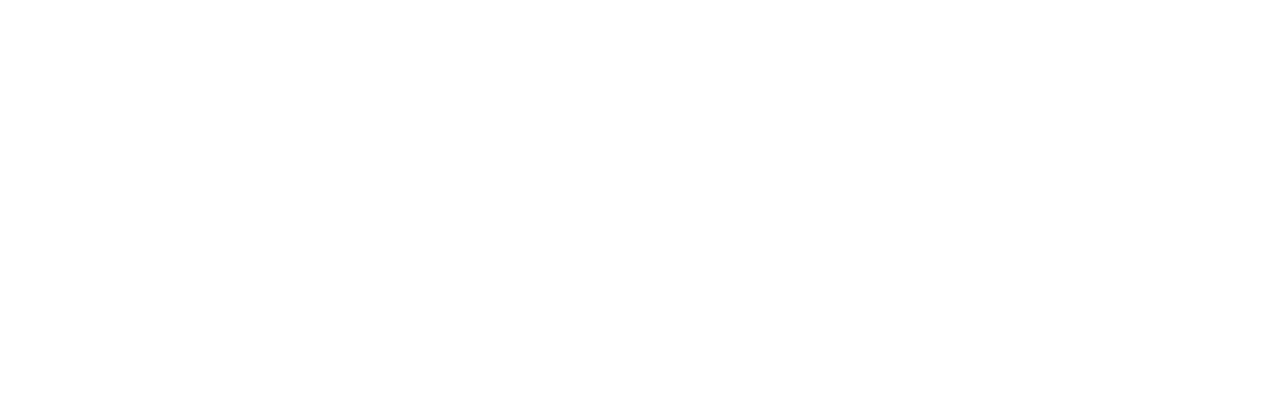
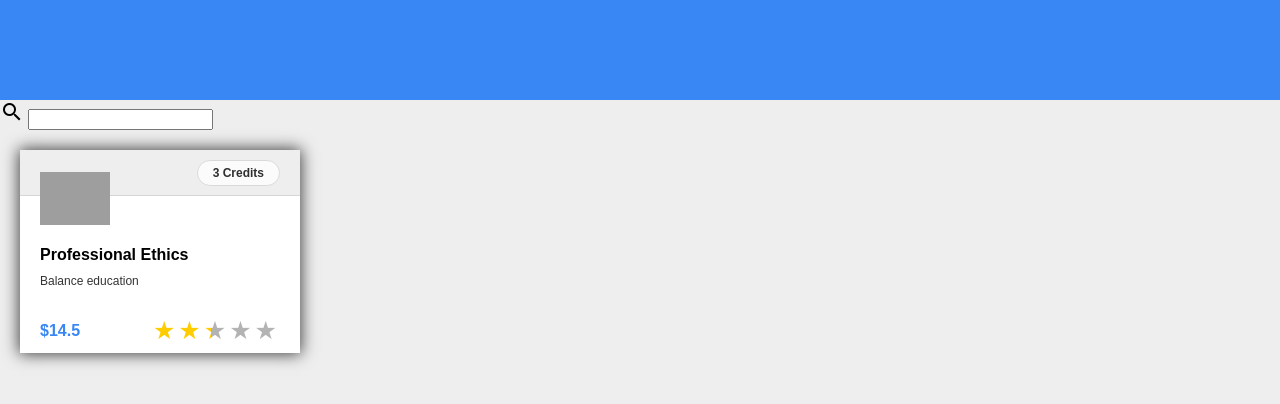
Before and after one commit to daniemc/courses-lib, a plain HTML site: page index.html in a window 1280 px wide. Drawn offline with nearby package versions, Linux system fonts and the light colour scheme; grey boxes are pictures that could not be loaded; files whose address does not match are found by name.

Commit message:
create card element to show courses

```diff
--- a/assets/css/styles.css
+++ b/assets/css/styles.css
@@ -0,0 +1,118 @@
+:root {
+    --app-background-color: #eee;
+    --app-primary-color: #3987f4;
+    --star-size: 60px;
+    --star-color: #b3b3b3;
+    --star-background: #fc0;
+}
+
+body {
+    font-family: Arial, Helvetica, sans-serif;
+    margin: 0 !important;
+    padding: 0 !important;
+    background: var(--app-background-color);
+}
+
+.container {
+    width: 100%;
+}
+
+.header {
+
+    height: 100px;
+    width: 100%;
+    background-color: var(--app-primary-color);
+}
+
+.app {
+
+}
+
+.card {
+    width: 280px;
+    display: flex;
+    flex-direction: column;
+    margin: 20px;
+
+    background-color: #fff;
+    -webkit-box-shadow: 0px 0px 15px 1px rgba(0,0,0,0.75);
+    -moz-box-shadow: 0px 0px 15px 1px rgba(0,0,0,0.75);
+    box-shadow: 0px 0px 15px 1px rgba(0,0,0,0.75);
+}
+
+.card-header {
+    display: flex;
+    align-items: center;
+    align-content: center;
+    background-color: var(--app-background-color);
+    padding: 10px 20px;
+    border-bottom: solid #d5d5d5 1px;
+    position: relative;
+    height: 25px;
+}
+
+.card-header-image {
+    position: absolute;
+    bottom: -75%;
+}
+
+.card-header-text {
+    position: absolute;
+    right: 20px;
+    padding: 5px 15px;
+    border-radius: 22px;
+    border: solid 1px #d5d5d5;
+    font-size: 12px;
+    background-color: #fff;
+    opacity: 0.8;
+}
+
+.card-body {
+    display: flex;
+    flex-direction: column;
+    padding: 0px 20px;
+}
+
+.card-body-title {
+    margin-top: 50px;
+}
+
+.card-body-text {
+    margin-top: 10px;
+    font-size: 12px;
+    opacity: 0.8;
+}
+
+.card-footer {
+    padding: 0px 20px;
+    display: flex;
+    justify-content: space-between;
+    align-items: center;
+    align-content: center;
+    margin-top: 30px;
+    margin-bottom: 10px;
+}
+
+.bolder {
+    font-weight: 700;
+}
+
+.blue-text {
+    color: var(--app-primary-color);
+}
+
+.stars {
+--percent: calc(var(--rating) / 5 * 100%);
+display: inline-block;
+font-size: 25px;
+font-family: Times;
+line-height: 1;
+}
+
+.stars::before {
+content: "★★★★★";
+letter-spacing: 3px;
+background: linear-gradient(90deg, var(--star-background) var(--percent), var(--star-color) var(--percent));
+-webkit-background-clip: text;
+-webkit-text-fill-color: transparent;
+}
--- a/assets/js/app.js
+++ b/assets/js/app.js
@@ -0,0 +1,3 @@
+$(function () {
+    console.log('he we go!')
+})
--- a/index.html
+++ b/index.html
@@ -4,6 +4,7 @@
     <meta charset="UTF-8">
     <meta name="viewport" content="width=device-width, initial-scale=1.0">
     <meta http-equiv="X-UA-Compatible" content="ie=edge">
+    <link href="https://fonts.googleapis.com/icon?family=Material+Icons" rel="stylesheet">
     <link rel="stylesheet" href="./assets/css/styles.css">
     <title>Test</title>
 </head>
@@ -14,10 +15,40 @@
 
         </div>
         <div class="app">
-
+            <div class="search-box">
+                <i class="material-icons">search</i>
+                <input type="text" name="course_search" id="course_search">
+            </div>
+            <div class="courses-list">
+                <div class="card">
+                    <div class="card-header">
+                        <div class="card-header-image">
+                            <img src="https://homepages.cae.wisc.edu/~ece533/images/pool.png" alt="" width="70px">
+                        </div>
+                        <div class="card-header-text bolder">
+                            <span class="badge">3 Credits</span>
+                        </div>
+                    </div>
+                    <div class="card-body">
+                        <div class="card-body-title bolder">
+                            <span>Professional Ethics</span>
+                        </div>
+                        <div class="card-body-text">
+                            <span>Balance education</span>
+                        </div>
+                    </div>
+                    <div class="card-footer">
+                        <div class="card-footer-item bolder blue-text">$14.5</div>
+                        <div class="card-footer-item">
+                            <div class="stars" style="--rating: 2.3;"></div>
+                        </div>
+                    </div>
+                </div>
+            </div>
         </div>
     </div>
-
+    <script src="https://ajax.googleapis.com/ajax/libs/jquery/2.1.1/jquery.min.js"></script>
+	<script src="https://cdnjs.cloudflare.com/ajax/libs/handlebars.js/2.0.0/handlebars.min.js"></script>
     <script src="./assets//js/app.js"></script>
 </body>
 </html>
```
